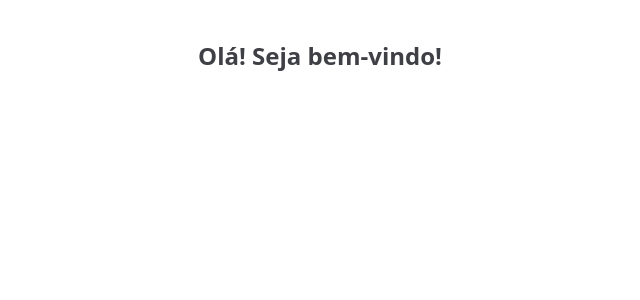
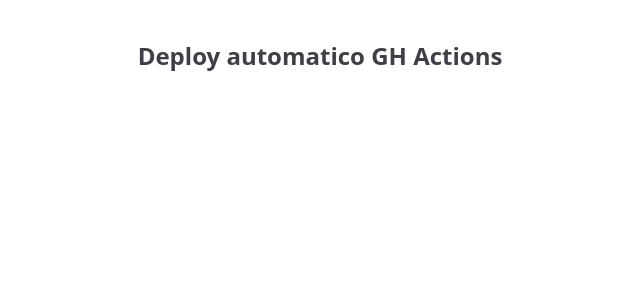
Before and after one commit to davidfreitas-dev/nomeacoes-andarai-2023, a Vue app: page / in a window 1280 px wide. Shown: the top 300 px of the page, without its empty margins (320-960 px from the left). Built offline with nearby package versions, Linux system fonts and the light colour scheme.

Commit message:
deploy automatico com gh actions

```diff
--- a/src/pages/Home.vue
+++ b/src/pages/Home.vue
@@ -1,6 +1,6 @@
 <template>
   <h1 class="text-2xl text-zinc-700 text-center font-bold p-10">
-    Olá! Seja bem-vindo!
+    Deploy automatico GH Actions
   </h1>
 </template>
 
```
Also changed, not shown: firebase.json (added), 1 other file (tests, documents, lock files or other folders).
